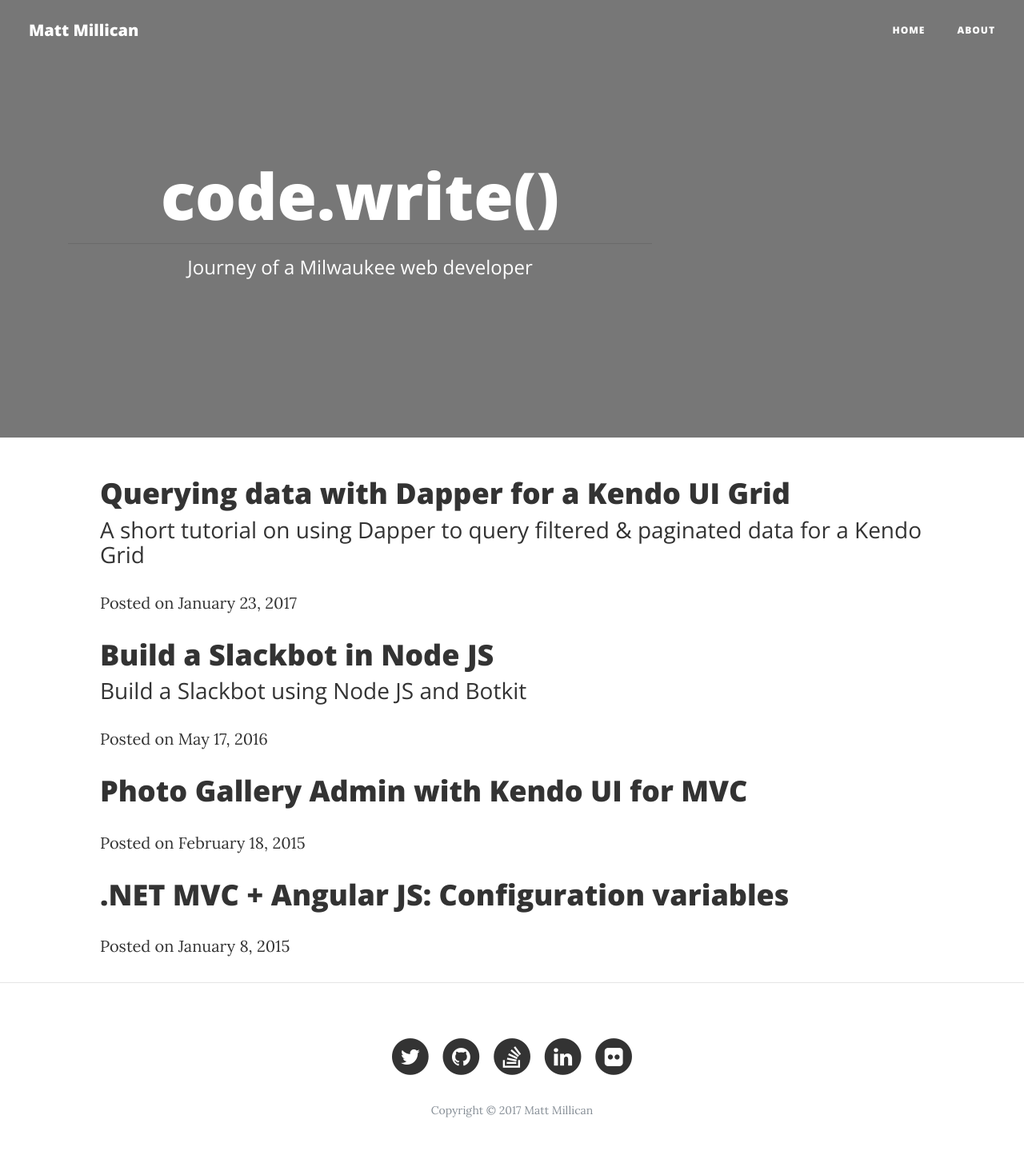
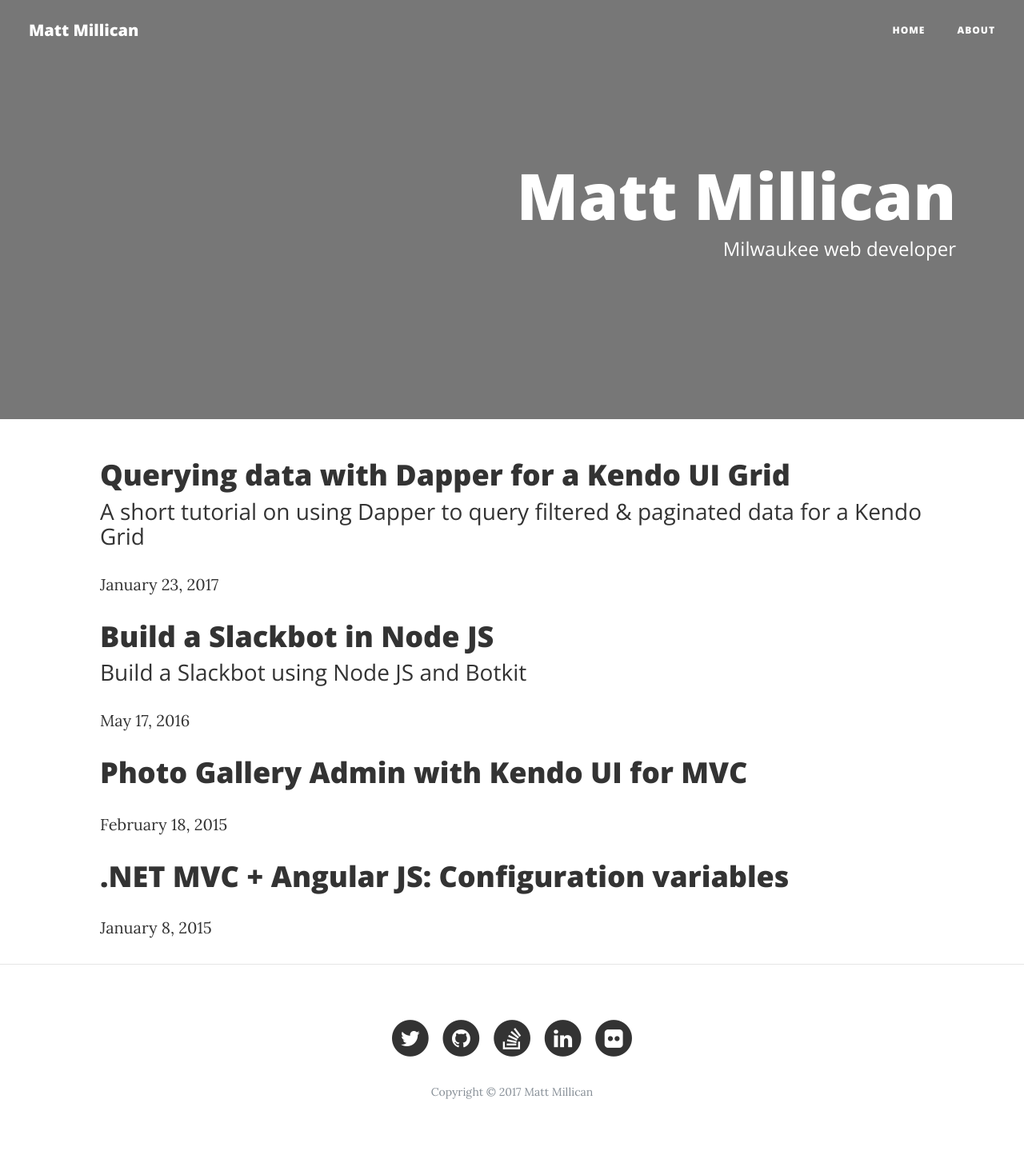
Before and after one commit to mmillican/mmillican.github.io, a Jekyll site: the page built from index.html, in a window 1280 px wide. Shown: the whole page at 80% size. Built offline with Jekyll 4.4.1, drawn with Linux system fonts in a browser that asks for light colours; after the commit the page ends 1441 px from its top, so only the background shows below that.

Commit message:
Formatting the header and stuff

```diff
--- a/_layouts/page.html
+++ b/_layouts/page.html
@@ -5,13 +5,10 @@
 <!-- Page Header -->
 <header class="masthead" style="background-image: url('{{ site.baseurl }}/{% if page.header-img %}{{ page.header-img }}{% else %}{{ site.header-img }}{% endif %}')">
     <div class="container">
-        <div class="row">
-            <div class="col-lg-8 col-lg-offset-2 col-md-10 col-md-offset-1">
-                <div class="site-heading">
-                    <h1>{% if page.title %}{{ page.title }}{% else %}{{ site.title }}{% endif %}</h1>
-                    <hr class="small">
-                    <span class="subheading">{{ page.description }}</span>
-                </div>
+        <div class="text-right">
+            <div class="site-heading text-right">
+                <h1>{% if page.title %}{{ page.title }}{% else %}{{ site.title }}{% endif %}</h1>
+                <span class="subheading">{{ page.description }}</span>
             </div>
         </div>
     </div>
--- a/index.html
+++ b/index.html
@@ -1,7 +1,7 @@
 ---
 layout: page
-title: 'code.write()'
-description: 'Journey of a Milwaukee web developer'
+# title: 'code.write()'
+description: 'Milwaukee web developer'
 ---
 
 <ul>
@@ -17,7 +17,7 @@
                         {{ post.subtitle }}
                     </h3>
                 {% endif %}
-                <p class="post-meta">Posted on {{ post.date | date: "%B %-d, %Y" }}</p>
+                <p class="post-meta">{{ post.date | date: "%B %-d, %Y" }}</p>
             </a>
         </div>
     {% endfor %}
```
